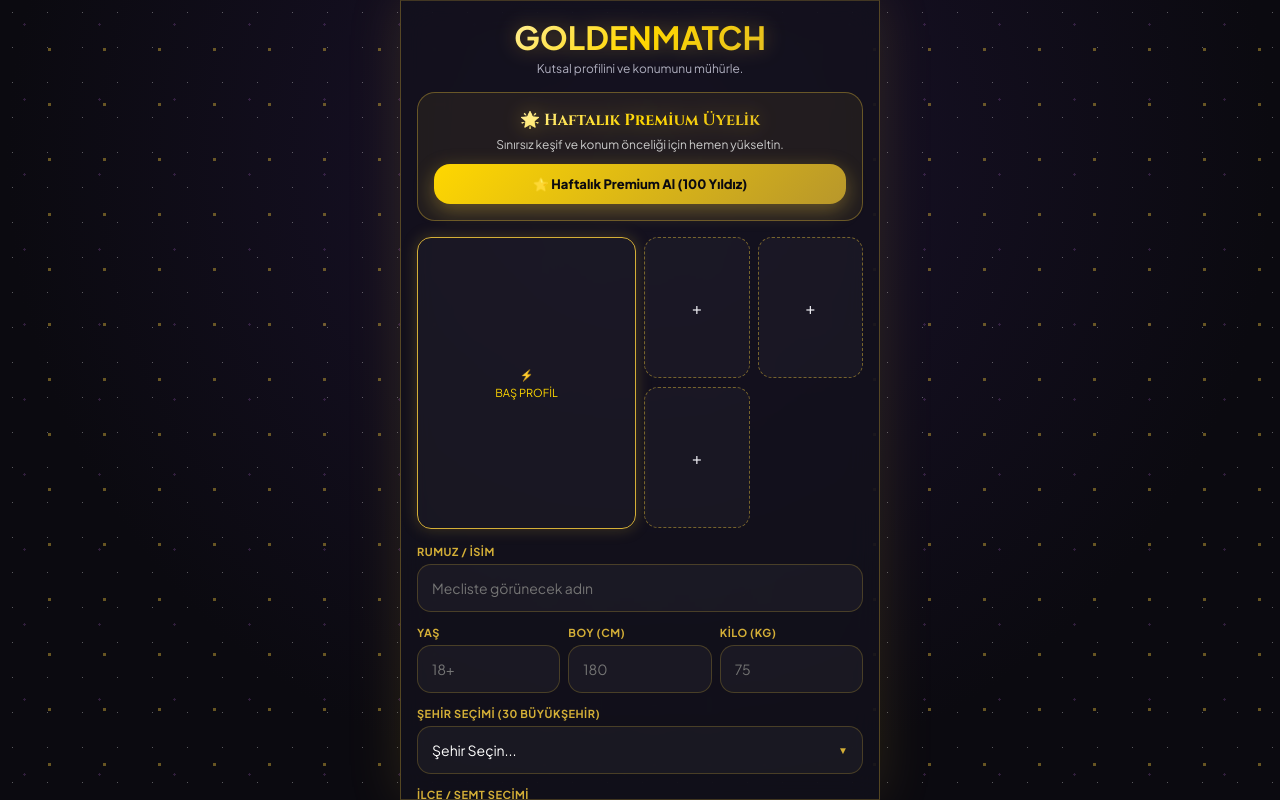
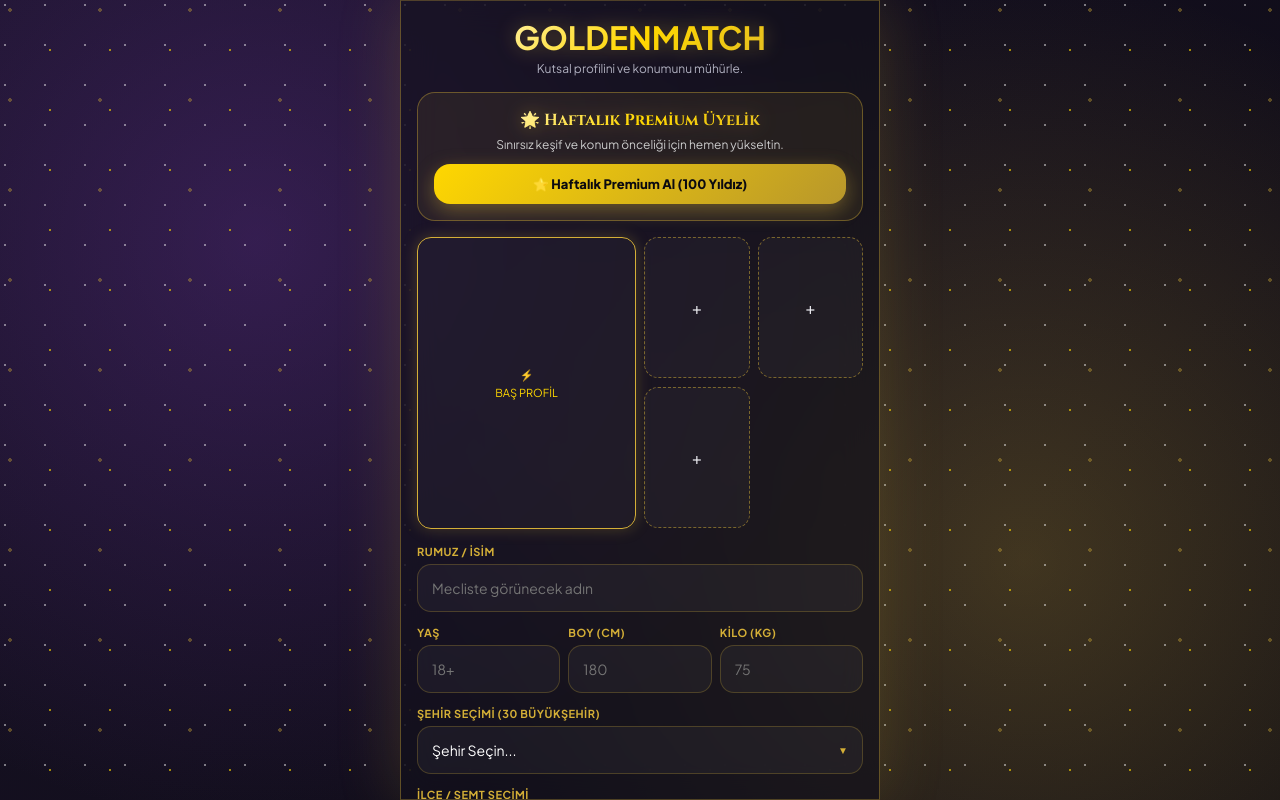
Before and after one commit to sabirseymen01-pixel/goldenmatch, a website: page public/index.html in a window 1280 px wide. Drawn offline with nearby package versions, Linux system fonts and the light colour scheme; no server answers.

Commit message:
Update style.css

```diff
--- a/public/style.css
+++ b/public/style.css
@@ -11,13 +11,16 @@
   -webkit-user-select: none;
 }
 
+/* 🌟 ARKA PLAN: Siyah Değil; Camsı, Şeffaf Derin Gold & Mor Gradyan */
 html, body {
   width: 100vw;
   height: 100vh;
   margin: 0;
   padding: 0;
-  /* Derin lüks gece mavisi & asil koyu mor tonlarında arka plan */
-  background: radial-gradient(circle at 50% 20%, #1a122c 0%, #0b0a10 70%);
+  background:
+    radial-gradient(circle at 20% 30%, rgba(100, 50, 150, 0.4) 0%, transparent 50%),
+    radial-gradient(circle at 80% 70%, rgba(212, 175, 55, 0.25) 0%, transparent 50%),
+    linear-gradient(135deg, #181226 0%, #0d0b14 100%);
   color: #f0f0f5;
   overflow: hidden;
   position: fixed;
@@ -30,26 +33,26 @@ html, body {
   align-items: center;
 }
 
-/* 🌟 TÜM UYGULAMANIN ARKASINDA DÖNEN SİMLİ YILDIZLI PERDE DEKORU */
+/* 🌟 ARKA PLANIN ÜZERİNDEKİ HAREKETLİ SİMLİ YILDIZLI PERDE */
 body::before {
   content: '';
   position: fixed;
   top: 0; left: 0; right: 0; bottom: 0;
   pointer-events: none;
   background-image:
-    radial-gradient(rgba(212, 175, 55, 0.7) 1.5px, transparent 1.5px),
-    radial-gradient(rgba(255, 255, 255, 0.5) 1px, transparent 1px),
-    radial-gradient(rgba(155, 89, 182, 0.4) 1px, transparent 1px);
-  background-size: 55px 55px, 35px 35px, 75px 75px;
-  background-position: 0 0, 20px 20px, 40px 40px;
+    radial-gradient(rgba(255, 215, 0, 0.8) 1.5px, transparent 1.5px),
+    radial-gradient(rgba(255, 255, 255, 0.6) 1px, transparent 1px),
+    radial-gradient(rgba(212, 175, 55, 0.5) 2px, transparent 2px);
+  background-size: 60px 60px, 40px 40px, 90px 90px;
+  background-position: 0 0, 15px 15px, 30px 30px;
   z-index: 0;
-  opacity: 0.65;
-  animation: backgroundSparkleMove 25s linear infinite;
+  opacity: 0.75;
+  animation: backgroundSparkleMove 30s linear infinite;
 }
 
 @keyframes backgroundSparkleMove {
-  0% { background-position: 0 0, 20px 20px, 40px 40px; }
-  100% { background-position: 110px 110px, 70px 70px, 150px 150px; }
+  0% { background-position: 0 0, 15px 15px, 30px 30px; }
+  100% { background-position: 120px 120px, 75px 75px, 180px 180px; }
 }
 
 .app-wrapper {
@@ -60,18 +63,17 @@ body::before {
   border-radius: 0 !important;
   border: none !important;
   box-shadow: none !important;
-  /* Camsı Şeffaf Arka Plan (Glassmorphism) */
-  background: rgba(19, 18, 29, 0.75) !important;
-  backdrop-filter: blur(16px);
-  -webkit-backdrop-filter: blur(16px);
-  border: 1px solid rgba(212, 175, 55, 0.25) !important;
+  /* Uygulama içi kapsül de tamamen camsı ve şeffaf gold dokulu */
+  background: rgba(19, 18, 29, 0.65) !important;
+  backdrop-filter: blur(18px);
+  -webkit-backdrop-filter: blur(18px);
+  border: 1px solid rgba(212, 175, 55, 0.3) !important;
   display: flex;
   flex-direction: column;
   position: relative;
   z-index: 1;
   overflow: hidden;
   flex: 1;
-  transition: background 0.4s ease, box-shadow 0.4s ease;
 }
 
 @media(min-width: 768px) {
@@ -79,9 +81,9 @@ body::before {
     max-width: 480px !important;
     height: 100vh !important;
     margin: 0 auto;
-    border-left: 1px solid rgba(212, 175, 55, 0.35) !important;
-    border-right: 1px solid rgba(212, 175, 55, 0.35) !important;
-    box-shadow: 0 0 50px rgba(212, 175, 55, 0.15) !important;
+    border-left: 1px solid rgba(212, 175, 55, 0.4) !important;
+    border-right: 1px solid rgba(212, 175, 55, 0.4) !important;
+    box-shadow: 0 0 60px rgba(212, 175, 55, 0.2) !important;
   }
 }
 
@@ -99,7 +101,7 @@ button:active, .choice-chip:active, .action-circle:active {
 
 .app-nav {
   height: 65px;
-  background: rgba(19, 18, 29, 0.65);
+  background: rgba(19, 18, 29, 0.55);
   backdrop-filter: blur(20px);
   -webkit-backdrop-filter: blur(20px);
   border-bottom: 1px solid rgba(212, 175, 55, 0.3);
@@ -320,7 +322,7 @@ button:active, .choice-chip:active, .action-circle:active {
   bottom: 0 !important;
   width: 100% !important;
   height: 100% !important;
-  background: rgba(0, 0, 0, 0.75);
+  background: rgba(0, 0, 0, 0.7);
   backdrop-filter: blur(16px);
   -webkit-backdrop-filter: blur(16px);
   z-index: 3000 !important;
@@ -336,7 +338,7 @@ button:active, .choice-chip:active, .action-circle:active {
 
 .selection-modal-sheet, .modal-sheet {
   width: 100% !important;
-  background: rgba(24, 22, 36, 0.9) !important;
+  background: rgba(24, 22, 36, 0.85) !important;
   backdrop-filter: blur(25px);
   -webkit-backdrop-filter: blur(25px);
   border-top-left-radius: 28px;
@@ -413,7 +415,7 @@ button:active, .choice-chip:active, .action-circle:active {
 .card-stage {
   flex: 1;
   position: relative;
-  background: rgba(24, 22, 36, 0.6);
+  background: rgba(24, 22, 36, 0.5);
   backdrop-filter: blur(10px);
   border-radius: 24px;
   overflow: hidden;
@@ -479,7 +481,7 @@ button:active, .choice-chip:active, .action-circle:active {
 }
 
 .pass-btn {
-  background: rgba(30, 28, 43, 0.8);
+  background: rgba(30, 28, 43, 0.7);
   color: #ff4757;
   border: 1px solid rgba(255, 71, 87, 0.3);
 }
@@ -645,7 +647,7 @@ button:active, .choice-chip:active, .action-circle:active {
   padding: 10px;
   border-top: 1px solid rgba(212, 175, 55, 0.2);
   align-items: center;
-  background: rgba(18, 18, 24, 0.85);
+  background: rgba(18, 18, 24, 0.75);
   backdrop-filter: blur(15px);
   flex-shrink: 0;
   width: 100%;
```
